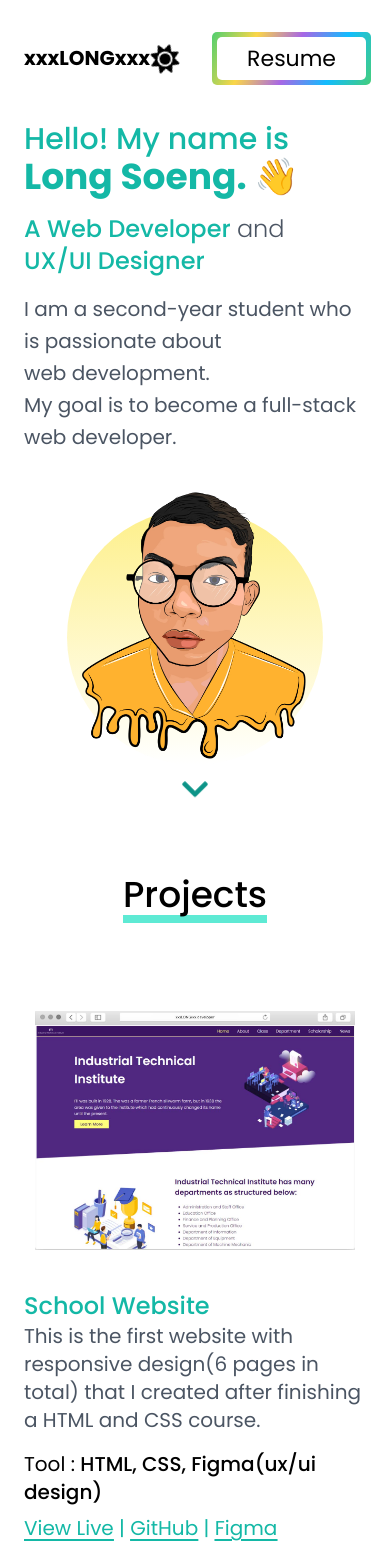
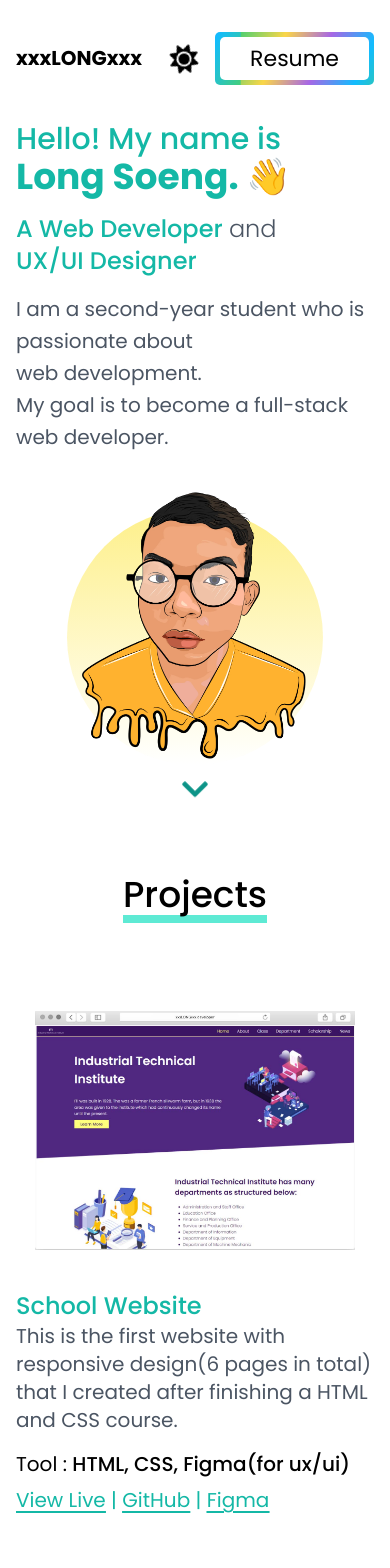
Before and after one commit to Long-Soeng168/personal-website, a React (Vite) app: page / in a window 390 px wide. Shown: the top 1568 px of the page. Built offline with nearby package versions, Linux system fonts and the light colour scheme.

Commit message:
modefied responsive

```diff
--- a/src/App.jsx
+++ b/src/App.jsx
@@ -23,7 +23,7 @@ function App() {
 
   return (
     <main className={` font-Poppins ${isDark ? 'dark' : ''}`}>
-      <div className='dark:bg-slate-950 dark:text-white sm:px-10 px-6 min-h-screen'>
+      <div className='dark:bg-slate-950 dark:text-white sm:px-10 px-4 min-h-screen'>
 
         <Header
           toggleDarkMode={toggleDarkMode}
--- a/src/components/Header.jsx
+++ b/src/components/Header.jsx
@@ -11,7 +11,7 @@ const Header = (props) => {
       <ul className='flex items-center'>
         <li
           onClick={props.toggleDarkMode}
-          className='mr-8 text-3xl cursor-pointer relative hover:scale-125 duration-500'
+          className='mr-4 sm:mr-8 text-3xl cursor-pointer relative hover:scale-125 duration-500'
         >
           {
               props.isDark? <FaMoon /> :  <FaSun className=' animate-spin'/>
@@ -20,7 +20,7 @@ const Header = (props) => {
         <li className=' hover:scale-110 active:scale-100 duration-300'>
           <a
             href="#"
-            className='btn'
+            className='btn btn-animated'
           >
             <span className={`${props.isDark? 'dark' : 'light'}`}>Resume</span>
           </a>
--- a/src/components/MySkills.jsx
+++ b/src/components/MySkills.jsx
@@ -1,3 +1,6 @@
+import { FaGit, FaGithub, FaJava } from "react-icons/fa"
+import {TbBrandCpp} from "react-icons/tb"
+import {SiMicrosoftoffice} from "react-icons/si"
 
 const MySkills = () => {
   return (
@@ -18,11 +21,15 @@ const MySkills = () => {
       </div>
       <div className="text-center mt-24">
         <h3 className="text-3xl font-medium mb-4">
-          <span className="text-teal-500 underline underline-offset-4">Other basic skills</span>
+          <span className="border-b-8 border-b-teal-400">Other basic skills</span>
         </h3>
-        <p className="text-2xl text-gray-700 dark:text-white">
-          git, GitHub, C++, Java, illustrator, Microsoft Office
-        </p>
+        <div className="text-4xl text-gray-700 dark:text-white flex justify-center gap-x-20 gap-y-10 flex-wrap mt-10">
+          <FaGit />
+          <FaGithub />
+          <TbBrandCpp />
+          <FaJava />
+          <SiMicrosoftoffice />
+        </div>
       </div>
     </section>
   )
--- a/src/components/Portfolio.jsx
+++ b/src/components/Portfolio.jsx
@@ -15,7 +15,7 @@ const Portfolio = () => {
               and Tailwind CSS skills after learning the basics from YouTube courses.
             </p>
             <h3 className='mt-6 mb-4'>
-              Tool : <span className='font-medium'>HTML, React JS, Tailwind CSS, Figma</span>
+              Tool : <span className='font-medium'>HTML, React JS, <span className='whitespace-nowrap'>Tailwind CSS</span>, Figma</span>
             </h3>
             <h3 className='cursor-pointer text-teal-500 dark:text-teal-300'>
               <span className='underline underline-offset-4 hover:underline-offset-8 duration-300'>
--- a/src/data/projectsData.js
+++ b/src/data/projectsData.js
@@ -5,7 +5,7 @@ export default [
     title: 'School Website',
     description: `This is the first website with responsive design(6 pages in total) that
                I created after finishing a HTML and CSS course.`,
-    tool: 'HTML, CSS, Figma(ux/ui design)',
+    tool: 'HTML, CSS, Figma(for ux/ui)',
     viewLive: 'https://www.figma.com/proto/BtJY6sO2MB8IDXBhIKf7Kt/School-Web-Project?type=design&node-id=70-43&t=vjLV2s1z6WAy9Ldo-8&scaling=scale-down&page-id=0%3A1&starting-point-node-id=5%3A155&hide-ui=1',
     github: 'https://www.figma.com/proto/BtJY6sO2MB8IDXBhIKf7Kt/School-Web-Project?type=design&node-id=70-43&t=vjLV2s1z6WAy9Ldo-8&scaling=scale-down&page-id=0%3A1&starting-point-node-id=5%3A155&hide-ui=1',
     figma: 'https://www.figma.com/proto/BtJY6sO2MB8IDXBhIKf7Kt/School-Web-Project?type=design&node-id=70-43&t=vjLV2s1z6WAy9Ldo-8&scaling=scale-down&page-id=0%3A1&starting-point-node-id=5%3A155&hide-ui=1',
@@ -24,7 +24,7 @@ export default [
     img: './assets/project3.jpg',
     title: 'Meme Generator',
     description: `A simple React app that lets users write texts (top, bottom) on the image and generate a random meme image from Imgflip.com API.`,
-    tool: 'HTML, CSS, JavaScript, React JS',
+    tool: 'HTML, CSS, React JS',
     viewLive: 'https://www.figma.com/proto/BtJY6sO2MB8IDXBhIKf7Kt/School-Web-Project?type=design&node-id=70-43&t=vjLV2s1z6WAy9Ldo-8&scaling=scale-down&page-id=0%3A1&starting-point-node-id=5%3A155&hide-ui=1',
     github: 'https://www.figma.com/proto/BtJY6sO2MB8IDXBhIKf7Kt/School-Web-Project?type=design&node-id=70-43&t=vjLV2s1z6WAy9Ldo-8&scaling=scale-down&page-id=0%3A1&starting-point-node-id=5%3A155&hide-ui=1',
   },
--- a/src/index.css
+++ b/src/index.css
@@ -40,6 +40,11 @@
 
 .btn:hover {
   animation: play 1.6s linear infinite;
+}
+@media screen and (max-width: 600px) {
+  .btn-animated {
+    animation: play 1.6s linear infinite;
+  }
 }
 
 .btn {
```
